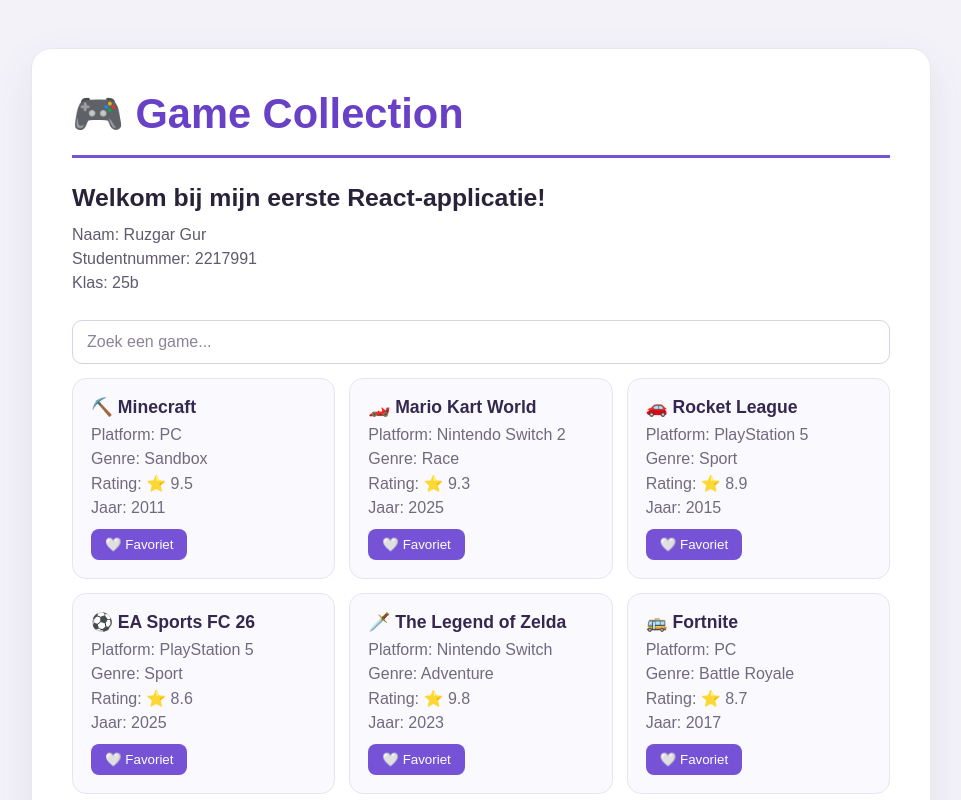
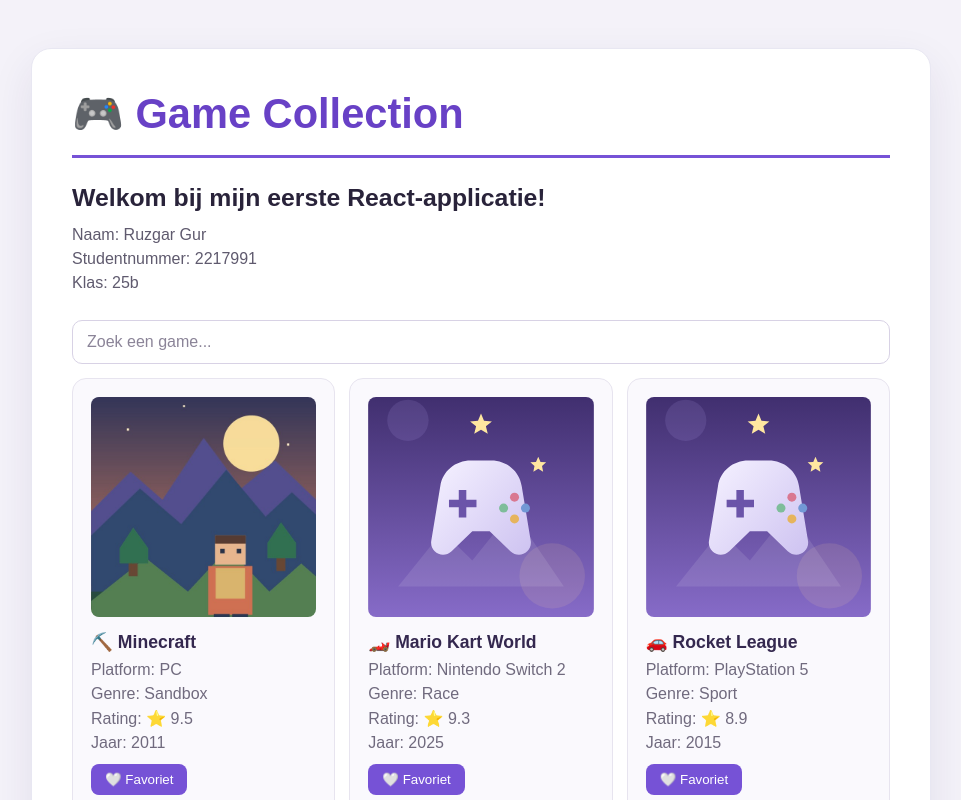
Before and after one commit to Ruzgar-0606/react, a React (Vite) app: page / in a window 1280 px wide. Shown: the top 800 px of the page, without its empty margins (159-1120 px from the left). Built offline with nearby package versions, Linux system fonts and the light colour scheme.

Commit message:
Les 9 - AI afbeeldingen toegevoegd

```diff
--- a/src/App.css
+++ b/src/App.css
@@ -78,6 +78,15 @@
   box-shadow: 0 8px 20px rgb(46 38 87 / 10%);
 }
 
+.game-image {
+  display: block;
+  width: 100%;
+  height: 220px;
+  margin-bottom: 15px;
+  border-radius: 8px;
+  object-fit: cover;
+}
+
 .game-card h3 {
   margin: 0 0 8px;
   color: #34284f;
--- a/src/App.jsx
+++ b/src/App.jsx
@@ -39,6 +39,7 @@
               genre={game.genre}
               rating={game.rating}
               year={game.year}
+              image={game.image}
             />
             ))
           ) : (
--- a/src/components/GameCard.jsx
+++ b/src/components/GameCard.jsx
@@ -5,6 +5,12 @@
 
   return (
     <article className="game-card">
+      <img
+        src={`/images/${props.image ?? 'game-default.svg'}`}
+        alt={`${props.image ? 'Poster' : 'Gamecontrollerillustratie'} voor ${props.title}`}
+        className="game-image"
+        loading="lazy"
+      />
       <h3>{props.title}</h3>
       <p>Platform: {props.platform}</p>
       <p>Genre: {props.genre}</p>
--- a/src/data/games.json
+++ b/src/data/games.json
@@ -5,7 +5,8 @@
     "platform": "PC",
     "genre": "Sandbox",
     "rating": 9.5,
-    "year": 2011
+    "year": 2011,
+    "image": "minecraft.jpg"
   },
   {
     "id": 2,
```
Also changed, not shown: inlevering.txt, public/images/game-default.svg (added), public/images/minecraft.jpg (added).
